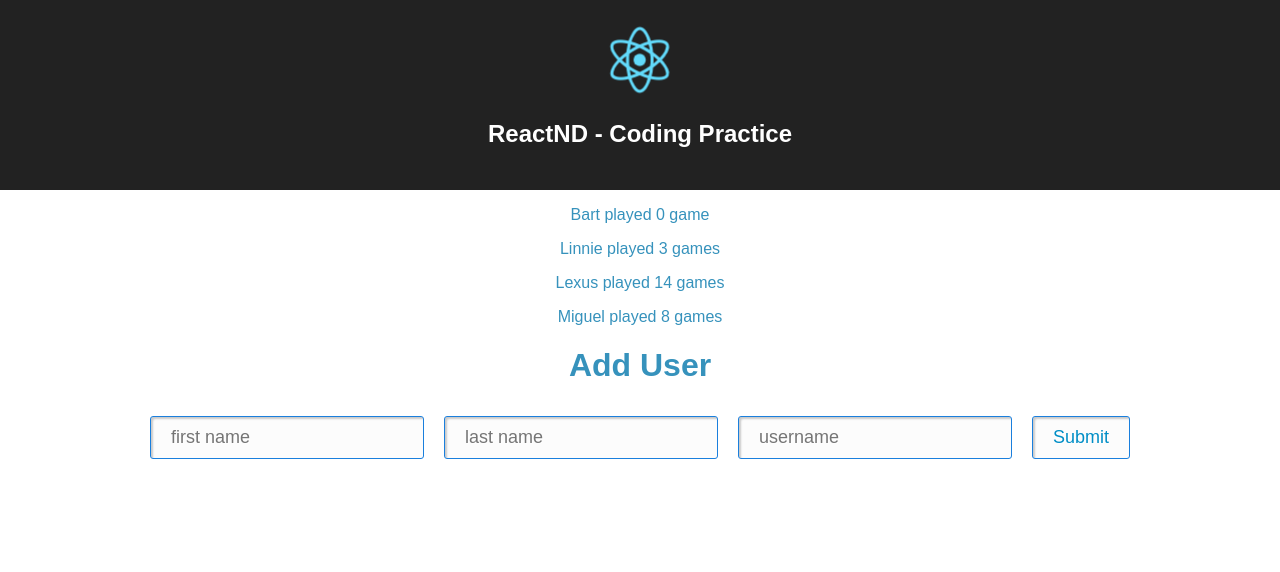
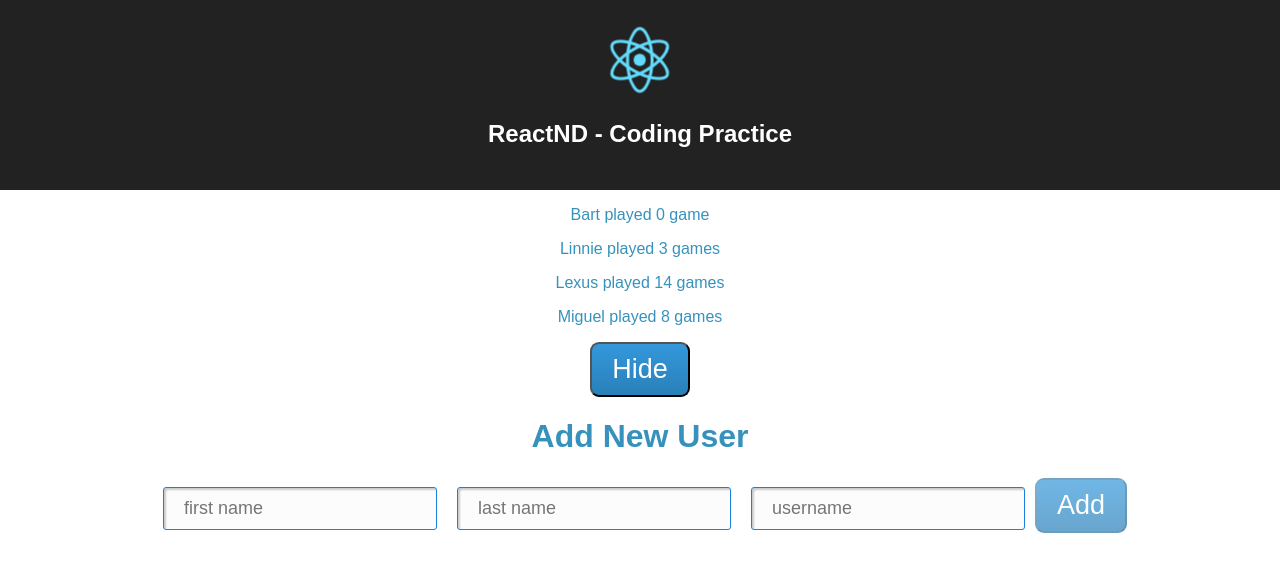
Before and after one commit to FseanU/React-ND-Exercise---All-Together-Exercise-1-, a React (Create React App) app: page / in a window 1280 px wide. Shown: the top 572 px of the page. Built offline with nearby package versions, Linux system fonts and the light colour scheme.

Commit message:
feat: Add show/hide button
- toggle button to show or hide number of games a user played

```diff
--- a/src/App.js
+++ b/src/App.js
@@ -18,12 +18,22 @@ const users = [
 ]
 
 class UserList extends Component {
+  state = {
+    display: true
+  }
+  toggleGameDisplay = () => {
+    this.setState((currState)=>({
+      display: !currState.display
+    }))
+  }
+
   render() {
     return (
       <div>
         {users.map((user)=>(
           <User key={user.username} user={user}/>
         ))}
+        <button onClick={this.toggleGameDisplay}>{this.state.display? 'Hide':'Show'}</button>
       </div>
     )
   }
@@ -44,12 +54,16 @@ class AddUser extends Component {
     this.state = {
       firstName: '',
       lastName: '',
-      username: ''
+      username: '',
+
     }
   }
 
   handleSubmit = (event) => {
     event.preventDefault();
+    // const {firstName, lastName, username} = this.state;
+    // users.push({firstName, lastName, username, game: 0 });
+    console.log(this.state)
   }
 
   handleChange = (event) => {
@@ -58,13 +72,19 @@ class AddUser extends Component {
     const value = target.value;
     this.setState({
       [name]: value
+
     })
+  }
+
+  isDisabled = () => {
+    const {firstName, lastName, username} = this.state;
+    return firstName === '' || lastName === '' || username === ''
   }
 
   render() {
     return (
       <div>
-        <h1>Add User</h1>
+        <h1>Add New User</h1>
         <form onSubmit={this.handleSubmit}>
           <input
             type="text"
@@ -80,8 +100,15 @@ class AddUser extends Component {
             value={this.state.lastName}
             onChange={this.handleChange}
           />
-          <input type="text" placeholder="username" value={this.state.username}/>
-          <input type="submit" value="Submit"/>
+          <input
+            type="text"
+            placeholder="username"
+            name="username"
+            value={this.state.username}
+            onChange={this.handleChange}
+          />
+          {/* <input type="submit" value="Add"/> */}
+          <button disabled={this.isDisabled()}>Add</button>
         </form>
       </div>
     )
```
